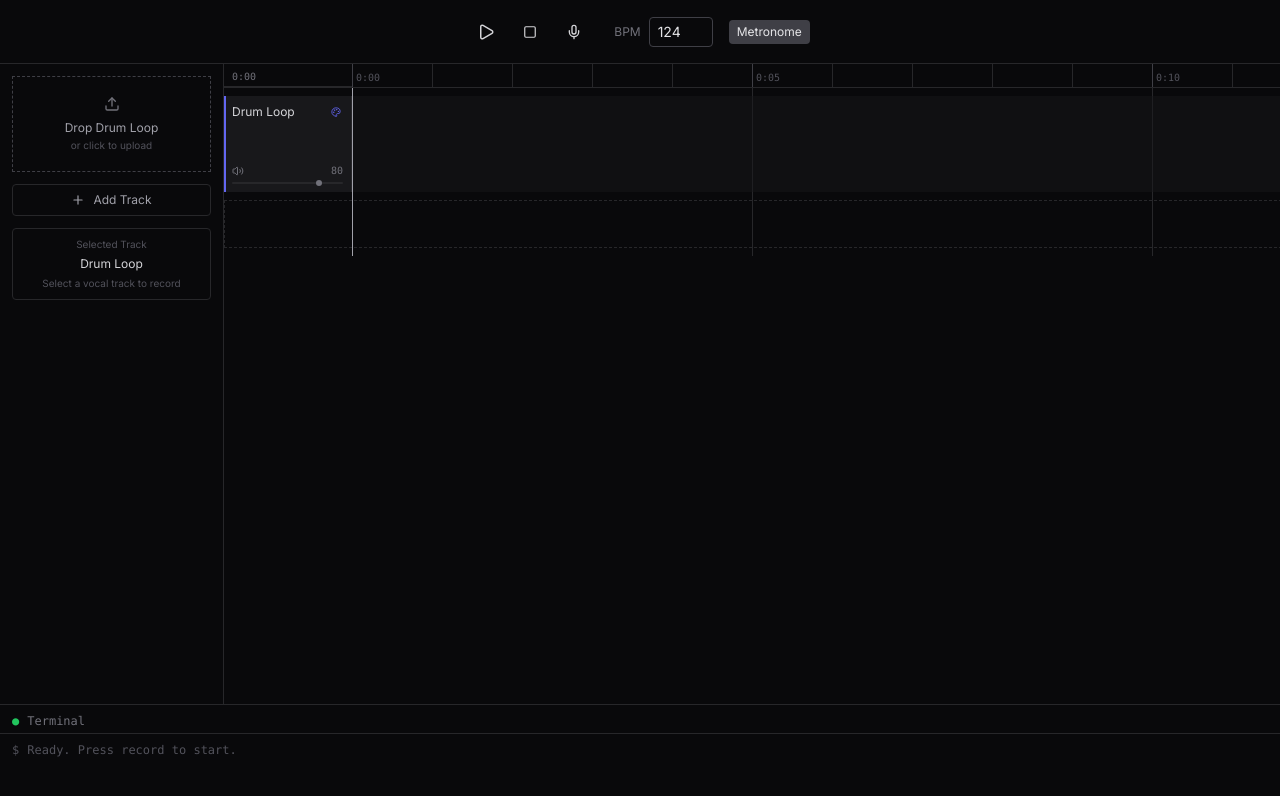
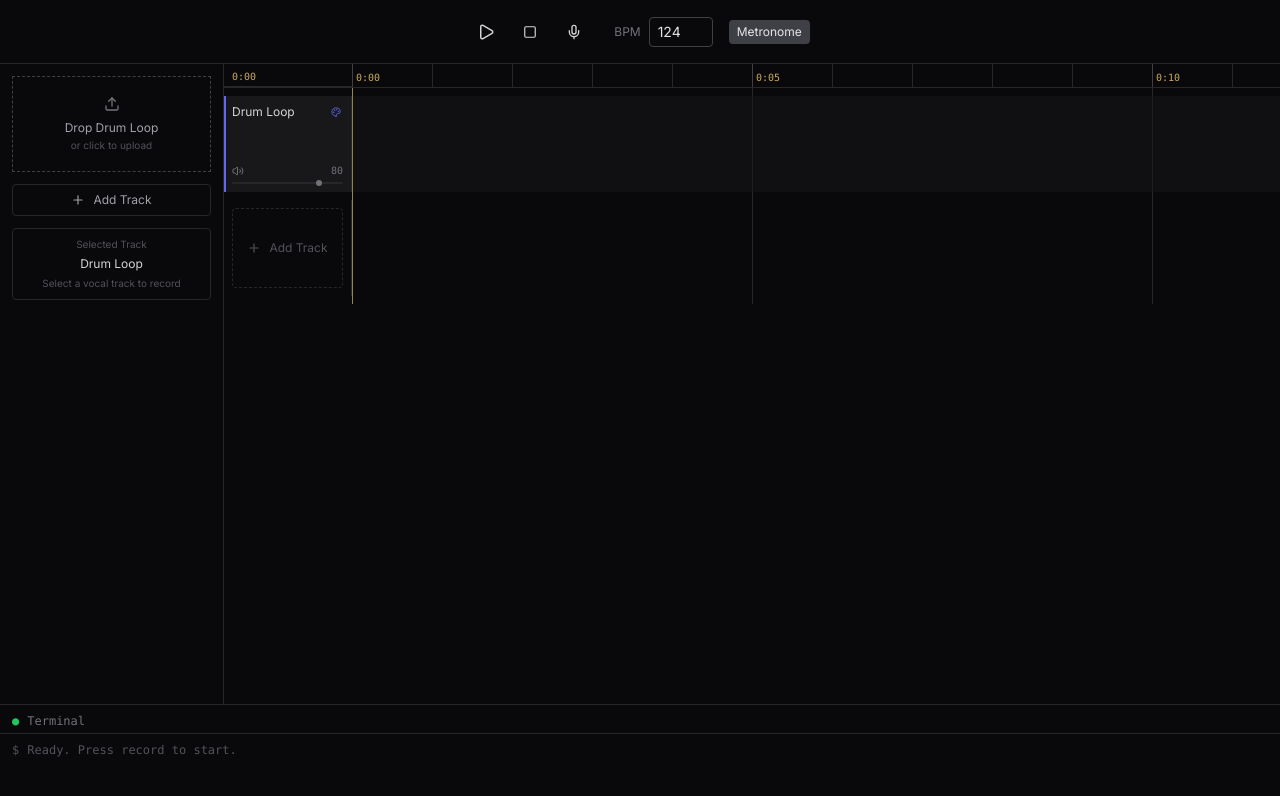
Before and after one commit to e-yang6/sinatra, a React (Vite) app in the folder sinatra/: page / in a window 1280 px wide. Shown: the top 796 px of the page. Built offline with nearby package versions, Linux system fonts and the light colour scheme.

Commit message:
further ui changes

```diff
--- a/sinatra/components/Terminal.tsx
+++ b/sinatra/components/Terminal.tsx
@@ -137,7 +137,7 @@ export const Terminal: React.FC<TerminalProps> = ({ isRecording, audioLevels, he
             </div>
             <div className="flex flex-col gap-1">
               <div className="flex items-center gap-2 text-zinc-500">
-                <span className="text-blue-500">→</span>
+                <span style={{ color: '#c9a961' }}>→</span>
                 <span className="text-[10px]">Frequency Spectrum</span>
               </div>
               {renderAudioBars()}
--- a/sinatra/components/Timeline.tsx
+++ b/sinatra/components/Timeline.tsx
@@ -86,7 +86,7 @@ export const Timeline: React.FC<TimelineProps> = ({
 
           <div className="flex h-6 sticky top-0 z-30 bg-zinc-950 border-b border-zinc-800 select-none">
             <div className="w-32 shrink-0 sticky left-0 z-40 bg-zinc-950 border-b border-zinc-800 flex items-end px-2 pb-0.5">
-              <span className="text-[10px] text-zinc-500 font-mono">{formatTime(playheadSec)}</span>
+              <span className="text-[10px] font-mono" style={{ color: '#c9a961' }}>{formatTime(playheadSec)}</span>
             </div>
             <div
               className="relative cursor-pointer h-full"
@@ -101,7 +101,7 @@ export const Timeline: React.FC<TimelineProps> = ({
                 >
                   <div className={`h-full ${sec % 5 === 0 ? 'border-l border-zinc-700' : 'border-l border-zinc-800'}`} />
                   {sec % 5 === 0 && (
-                    <span className="absolute bottom-0.5 left-1 text-[10px] text-zinc-600 font-mono whitespace-nowrap">
+                    <span className="absolute bottom-0.5 left-1 text-[10px] font-mono whitespace-nowrap" style={{ color: '#c9a961' }}>
                       {formatTime(sec)}
                     </span>
                   )}
@@ -173,20 +173,26 @@ export const Timeline: React.FC<TimelineProps> = ({
                 );
               })}
 
+              <div className="flex h-24" style={{ width: CONTROLS_WIDTH + contentWidthPx }}>
+                <div className="w-32 shrink-0 border-r border-zinc-800 p-2 flex items-center">
                   <button
                     onClick={onAddTrack}
-                className="h-12 border border-dashed border-zinc-800 hover:border-zinc-700 flex items-center justify-center gap-2 text-zinc-600 hover:text-zinc-400 transition-colors"
-                style={{ width: CONTROLS_WIDTH + contentWidthPx }}
+                    className="w-full h-full border border-dashed border-zinc-800 hover:border-zinc-700 hover:bg-zinc-900/30 flex items-center justify-center gap-2 text-zinc-600 hover:text-zinc-300 transition-all rounded"
                   >
                     <Plus size={14} />
                     <span className="text-xs">Add Track</span>
                   </button>
                 </div>
+                <div className="flex-1" />
+              </div>
+            </div>
 
             <div
-              className="absolute top-0 bottom-0 w-px bg-zinc-400 z-20 pointer-events-none"
+              className="absolute top-0 bottom-0 w-px z-20 pointer-events-none"
               style={{
                 left: CONTROLS_WIDTH + playheadPx,
+                backgroundColor: '#c9a961',
+                opacity: 0.7,
               }}
             />
           </div>
--- a/sinatra/components/Track.tsx
+++ b/sinatra/components/Track.tsx
@@ -14,6 +14,37 @@ const TRACK_COLORS = [
   '#f97316', // orange
   '#84cc16', // lime
 ];
+
+const DeleteConfirmPopup: React.FC<{ trackName: string; onConfirm: () => void; onCancel: () => void }> = ({
+  trackName,
+  onConfirm,
+  onCancel,
+}) => {
+  return (
+    <div className="fixed inset-0 z-50 flex items-center justify-center bg-black/50" onClick={onCancel}>
+      <div
+        className="bg-zinc-900 border border-zinc-800 rounded px-4 py-3 min-w-[280px]"
+        onClick={(e) => e.stopPropagation()}
+      >
+        <p className="text-sm text-zinc-300 mb-4">Delete "{trackName}"?</p>
+        <div className="flex gap-2 justify-end">
+          <button
+            onClick={onCancel}
+            className="px-3 py-1.5 text-xs text-zinc-400 hover:text-zinc-200 transition-colors"
+          >
+            Cancel
+          </button>
+          <button
+            onClick={onConfirm}
+            className="px-3 py-1.5 text-xs bg-red-500/20 text-red-400 hover:bg-red-500/30 hover:text-red-300 rounded transition-colors"
+          >
+            Delete
+          </button>
+        </div>
+      </div>
+    </div>
+  );
+};
 
 interface TrackProps {
   track: TrackData;
@@ -44,6 +75,7 @@ export const Track: React.FC<TrackProps> = ({
   onSeek,
   onDelete,
 }) => {
+  const [showDeleteConfirm, setShowDeleteConfirm] = useState(false);
   const [showColorPicker, setShowColorPicker] = useState(false);
   const [isEditingName, setIsEditingName] = useState(false);
   const [editName, setEditName] = useState(track.name);
@@ -162,19 +194,29 @@ export const Track: React.FC<TrackProps> = ({
             <span className="text-[10px] font-mono text-zinc-500">{Math.round(track.volume * 100)}</span>
           </div>
           {onDelete && (
+            <>
               <button
                 onClick={(e) => {
                   e.stopPropagation();
-                if (window.confirm(`Delete "${track.name}"?`)) {
-                  onDelete();
-                }
+                  setShowDeleteConfirm(true);
                 }}
-              className="text-xs text-red-500 hover:text-red-400 hover:bg-red-500/10 rounded px-2 py-1 transition-colors flex items-center gap-1 justify-center"
+                className="text-[10px] text-zinc-500 hover:text-zinc-400 transition-colors flex items-center gap-1 justify-center"
                 title="Delete track"
               >
-              <Trash2 size={12} />
+                <Trash2 size={10} />
                 Delete
               </button>
+              {showDeleteConfirm && (
+                <DeleteConfirmPopup
+                  trackName={track.name}
+                  onConfirm={() => {
+                    onDelete();
+                    setShowDeleteConfirm(false);
+                  }}
+                  onCancel={() => setShowDeleteConfirm(false)}
+                />
+              )}
+            </>
           )}
           <input
             type="range"
--- a/sinatra/index.html
+++ b/sinatra/index.html
@@ -17,8 +17,8 @@
             },
             colors: {
               accent: {
-                DEFAULT: '#6366f1',
-                hover: '#4f46e5',
+                DEFAULT: '#c9a961',
+                hover: '#b8860b',
               },
               dark: {
                 bg: '#0a0a0a',
```
Lines whose indentation alone changed are shown as unchanged.
